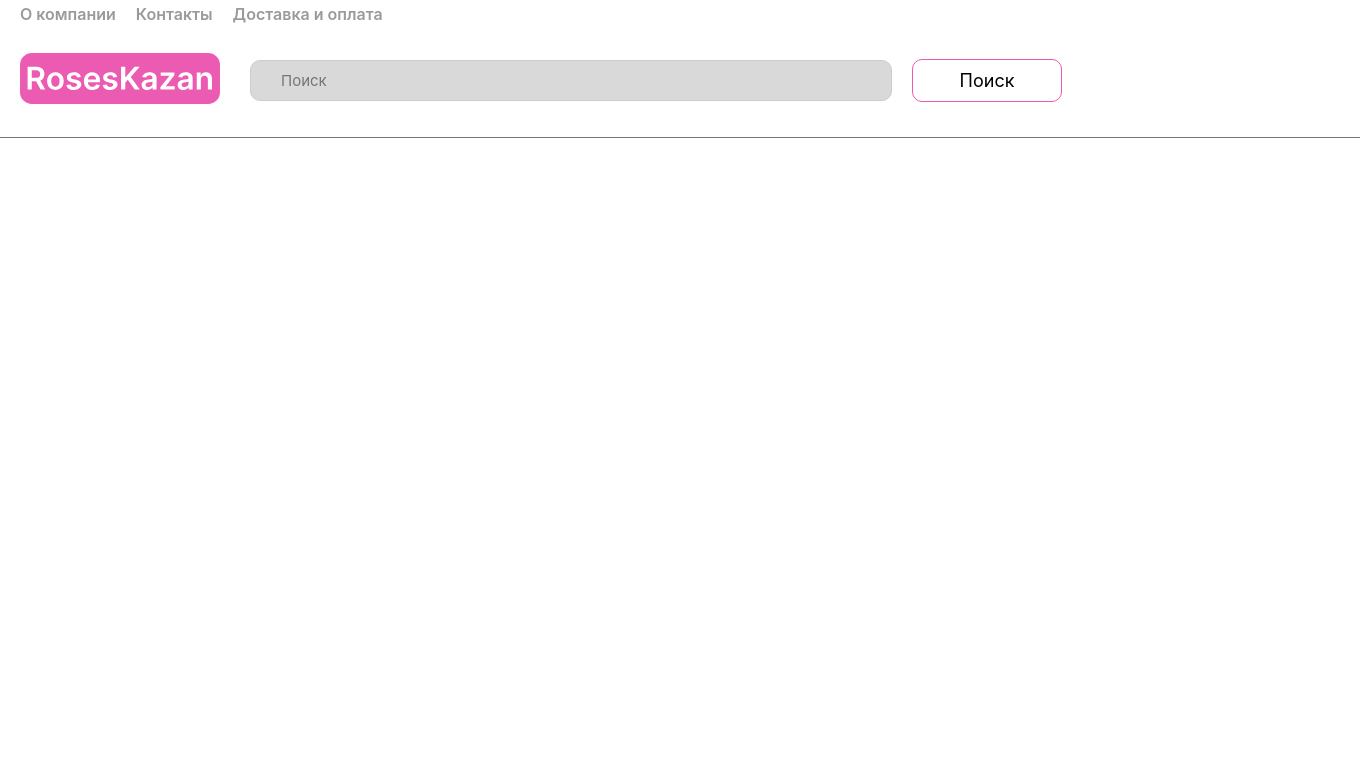
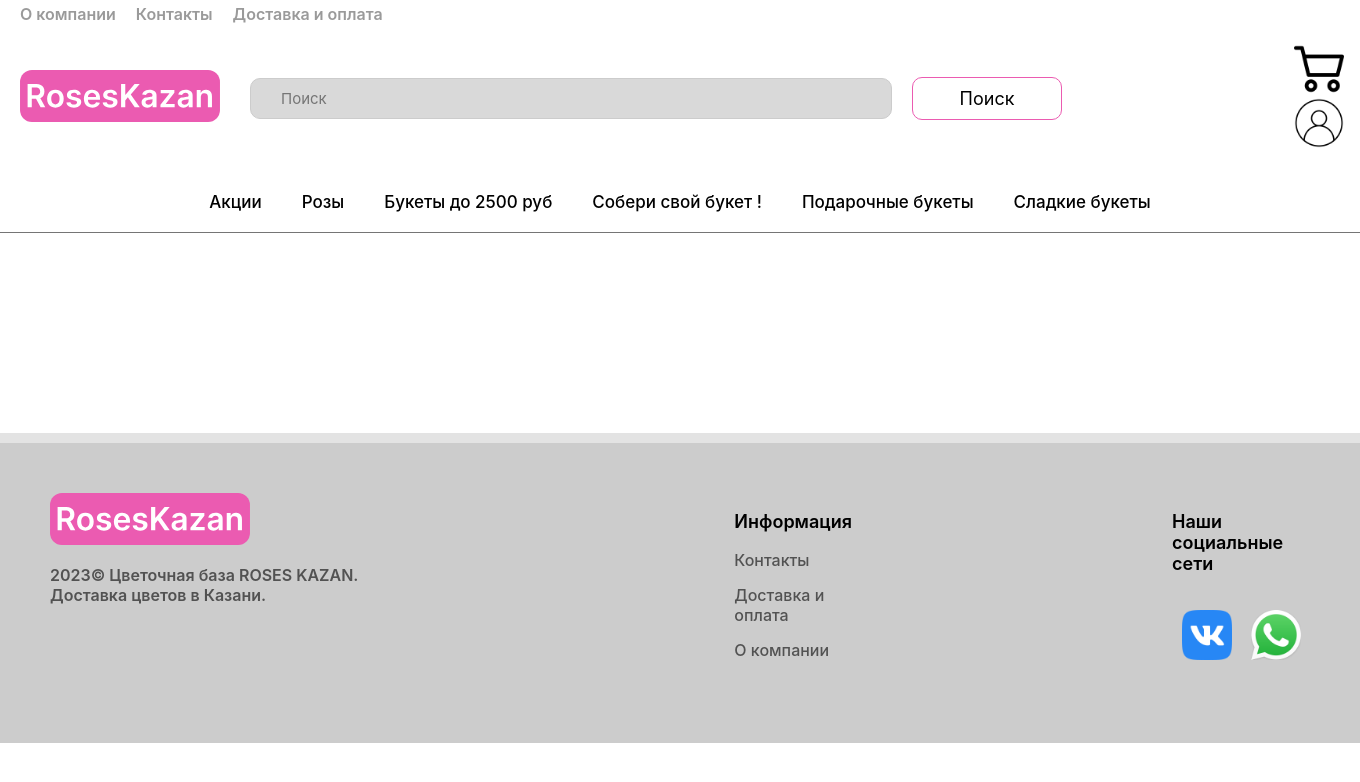
Before and after one commit to murtanli/FullProjects, a Django app: page /main/ in a window 1360 px wide. Shown: the top 782 px of the page. Run offline with Django 5.2, Linux system fonts and the light colour scheme; some web fonts are replaced.

Commit message:
front_end_main v.1.5

```diff
--- a/RosesKazan/RosesKazan/main/static/css/main_css.css
+++ b/RosesKazan/RosesKazan/main/static/css/main_css.css
@@ -37,7 +37,7 @@ header {
     color: black;
 }
 
-/* Стиль логоптипу */
+/* Стиль логоптипа */
 
 .logo img {
     width: 200px;
@@ -45,15 +45,19 @@ header {
 .logo {
     padding-right: 30px;
 }
+
+/* Стиль блока поиска с кнопкой */
 .block_functional {
     padding: 20px;
     display: flex;
     flex-wrap: nowrap;
     align-items: center;
+
 }
 
 .form_search {
     display: flex;
+    flex-grow: 1;
     flex-wrap: nowrap;
     align-items: center;
 
@@ -103,3 +107,114 @@ header {
     font-family: Inter;
     font-weight: 300;
 }
+
+
+/* стиль логотипов корзины и профиля */
+
+.links_block {
+    margin-left: 10%;
+}
+
+.links_block a{
+    text-decoration: none;
+}
+.links_block img {
+    width: 50px;
+    margin-left: 100px;
+}
+
+
+/* Стиль блока с ссылками на акции */
+.links_sale {
+    display: flex;
+    justify-content: center;
+    flex-wrap: wrap;
+}
+
+.links_sale a{
+    text-decoration: none;
+    color: black;
+    font-family: Inter;
+    font-size: 17px;
+    padding: 20px;
+    font-weight: 500;
+    transition:  0.4s ease;
+}
+
+.links_sale a:hover{
+    color: #eb5bb1;
+}
+
+/* Стиль блока контента */
+.content{
+    margin-top: 200px;
+    margin-bottom: 200px;
+}
+
+/* Стиль блока футер */
+footer {
+    height: 200px;
+    background-color: #CCCCCC;
+    border-top: 10px solid #E3E3E3;
+    display: flex;
+    flex-wrap: nowrap;
+    padding: 50px 50px;
+    gap: 120px;
+}
+
+.logo_footer img{
+    width: 200px;
+}
+.logo_footer p{
+    font-family: Inter;
+    font-size: 16px;
+    font-weight: 600;
+    color: #525252;
+}
+
+.info {
+    width: 150px;
+    font-family: Inter;
+    margin-bottom: 100px;
+    display: flex;
+    flex-wrap: wrap;
+
+}
+.info p{
+    font-size: 18px;
+    font-weight: 600;
+}
+.info a{
+    text-decoration: none;
+    color: #525252;
+    font-weight: 500;
+    transition:  0.4s ease;
+    margin-bottom: 15px;
+}
+.info a:hover{
+    color: #eb5bb1;
+}
+
+.social_links {
+    display: flex;
+    width: 200px;
+    flex-wrap: wrap;
+    justify-content: space-around;
+}
+.social_links img, .social_links a{
+    width: 50px;
+    height: 50px;
+}
+.social_links a{
+    margin-top: -16px;
+}
+
+.social_links p{
+    font-family: Inter;
+    font-weight: 600;
+    font-size: 18px;
+}
+
+.social_links, .info {
+    margin-left: 200px;
+}
--- a/RosesKazan/RosesKazan/main/templates/main.html
+++ b/RosesKazan/RosesKazan/main/templates/main.html
@@ -29,9 +29,64 @@
                     {{ form.as_p }}
                     <button type="submit">Поиск</button>
                 </form>
+            </div>
+            <div class="links_block">
+                <a href="{% url 'search_results' %}">
+                    <img class="links_block_img1" src="{% static 'images/shopping_cart.png' %}" alt="">
+                </a>
 
+                <a href="{% url 'search_results' %}">
+                    <img class="links_block_img2" src="{% static 'images/profile_icon.png' %}" alt="">
+                </a>
             </div>
         </div>
+        <div class="links_sale">
+            <a href="">
+                Акции
+            </a>
+            <a href="">
+                Розы
+            </a>
+            <a href="">
+                Букеты до 2500 руб
+            </a>
+            <a href="">
+                Собери свой букет !
+            </a>
+            <a href="">
+                Подарочные букеты
+            </a>
+            <a href="">
+                Сладкие букеты
+            </a>
+        </div>
     </header>
+
+    <div class="content">
+
+    </div>
+
+    <footer>
+        <div class="logo_footer">
+            <img src="{% static 'images/logo.svg' %}" alt="">
+            <p>2023© Цветочная база ROSES KAZAN. Доставка цветов в Казани.</p>
+        </div>
+        <div class="info">
+            <p>Информация</p>
+            <a href="">Контакты</a>
+            <a href="">Доставка и оплата</a>
+            <a href="">О компании</a>
+        </div>
+        <div class="social_links">
+            <p>Наши социальные сети</p>
+            <a href="">
+                <img src="{% static 'images/vk.png' %}" alt="">
+            </a>
+            <a href="">
+                <img src="{% static 'images/whatsapp.png' %}" alt="">
+            </a>
+        </div>
+
+    </footer>
 </body>
 </html>
```
Also changed, not shown: RosesKazan/RosesKazan/main/static/images/profile_icon.png (added), RosesKazan/RosesKazan/main/static/images/shopping_cart.png (added), RosesKazan/RosesKazan/main/static/images/vk.png (added), RosesKazan/RosesKazan/main/static/images/whatsapp.png (added).
